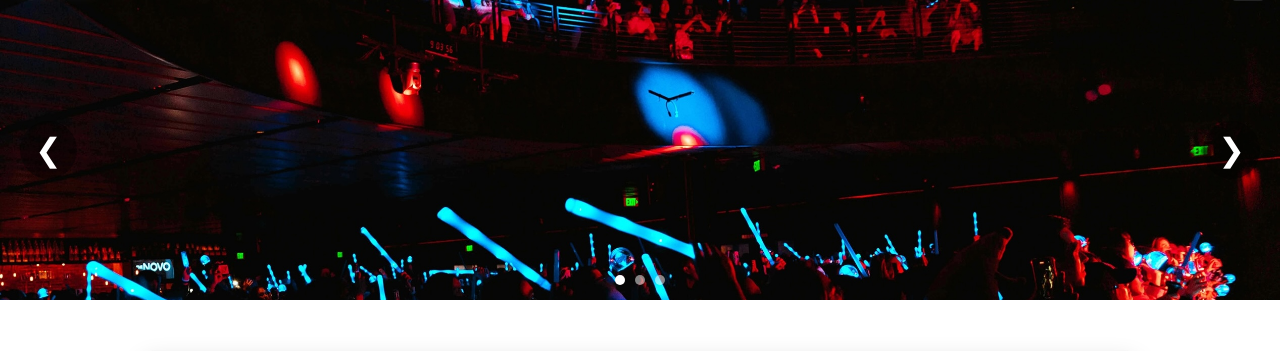
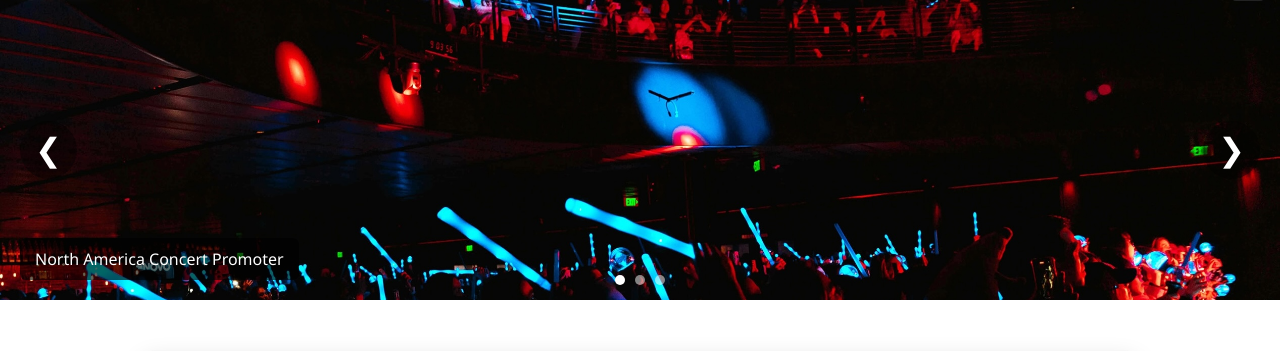
Before and after one commit to Rihan2018/ae-website, a Python web app: template templates/index.html.j2 in a window 1280 px wide. Shown: the part 64-415 px from the top of the page. Run offline with Jinja, Linux system fonts and the light colour scheme; the template is opened without the code that fills it, so the values that code supplies are empty.

Commit message:
🚀 Deploy update with logo and styles

```diff
--- a/index.html
+++ b/index.html
@@ -29,7 +29,7 @@
     <img src="/images/banner2.jpg" alt="Banner 2" class="carousel-image" />
     <img src="/images/banner3.jpg" alt="Banner 3" class="carousel-image" />
   </div>
-
+  <div class="banner-text">North America Concert Promoter</div>
   <button class="carousel-arrow left" id="carousel-left">&#10094;</button>
   <button class="carousel-arrow right" id="carousel-right">&#10095;</button>
 
--- a/styles/style.css
+++ b/styles/style.css
@@ -144,6 +144,18 @@ body {
   background: white;
 }
 
+.banner-text {
+  position: absolute;
+  bottom: 20px;
+  left: 20px;
+  color: white;
+  background-color: rgba(0, 0, 0, 0.6);
+  padding: 10px 15px;
+  border-radius: 6px;
+  font-size: 1rem;
+  font-weight: 500;
+  z-index: 5;
+}
 
 .upcoming-events {
   background: #ffffff;
--- a/templates/index.html.j2
+++ b/templates/index.html.j2
@@ -29,7 +29,7 @@
     <img src="/images/banner2.jpg" alt="Banner 2" class="carousel-image" />
     <img src="/images/banner3.jpg" alt="Banner 3" class="carousel-image" />
   </div>
-
+  <div class="banner-text">North America Concert Promoter</div>
   <button class="carousel-arrow left" id="carousel-left">&#10094;</button>
   <button class="carousel-arrow right" id="carousel-right">&#10095;</button>
 
```
